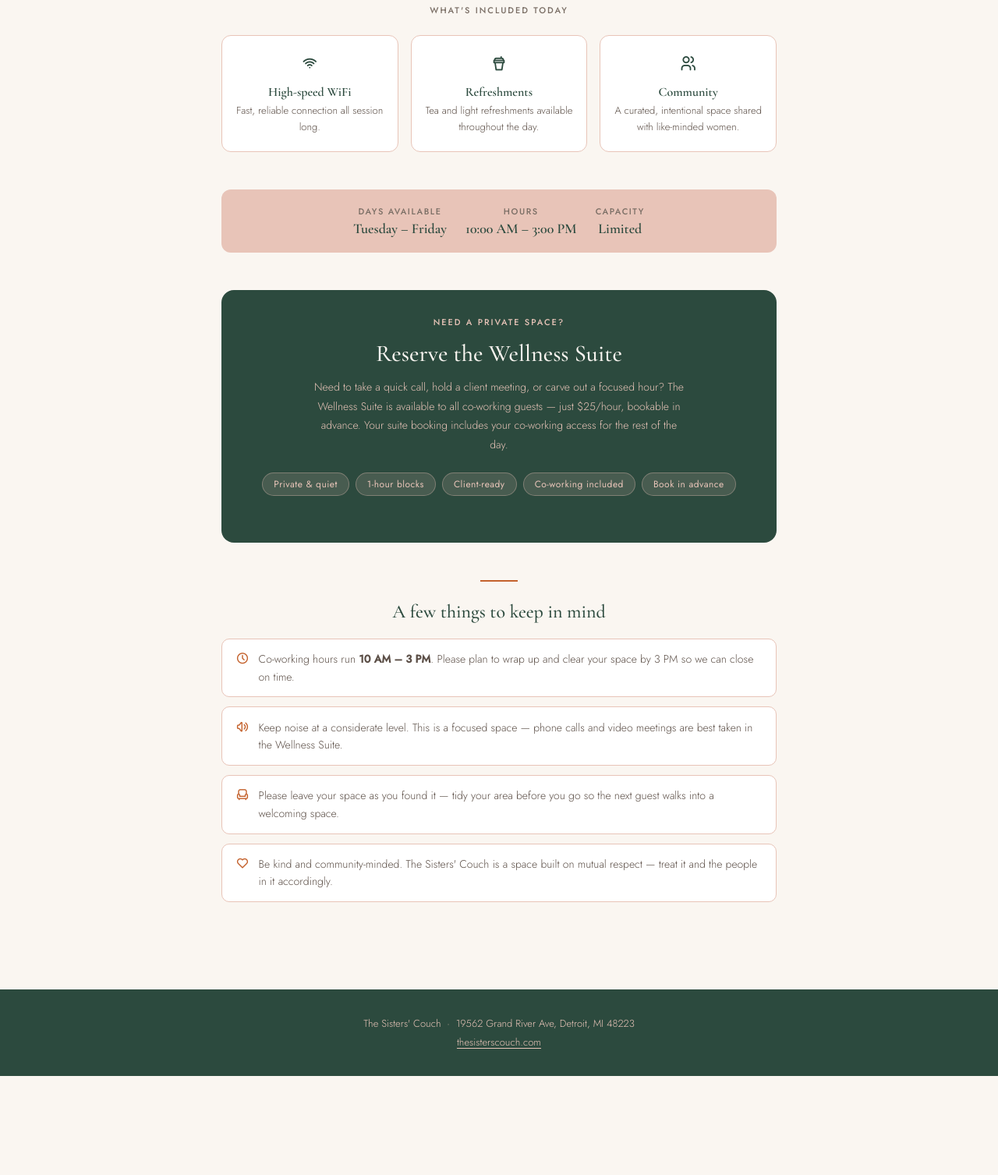
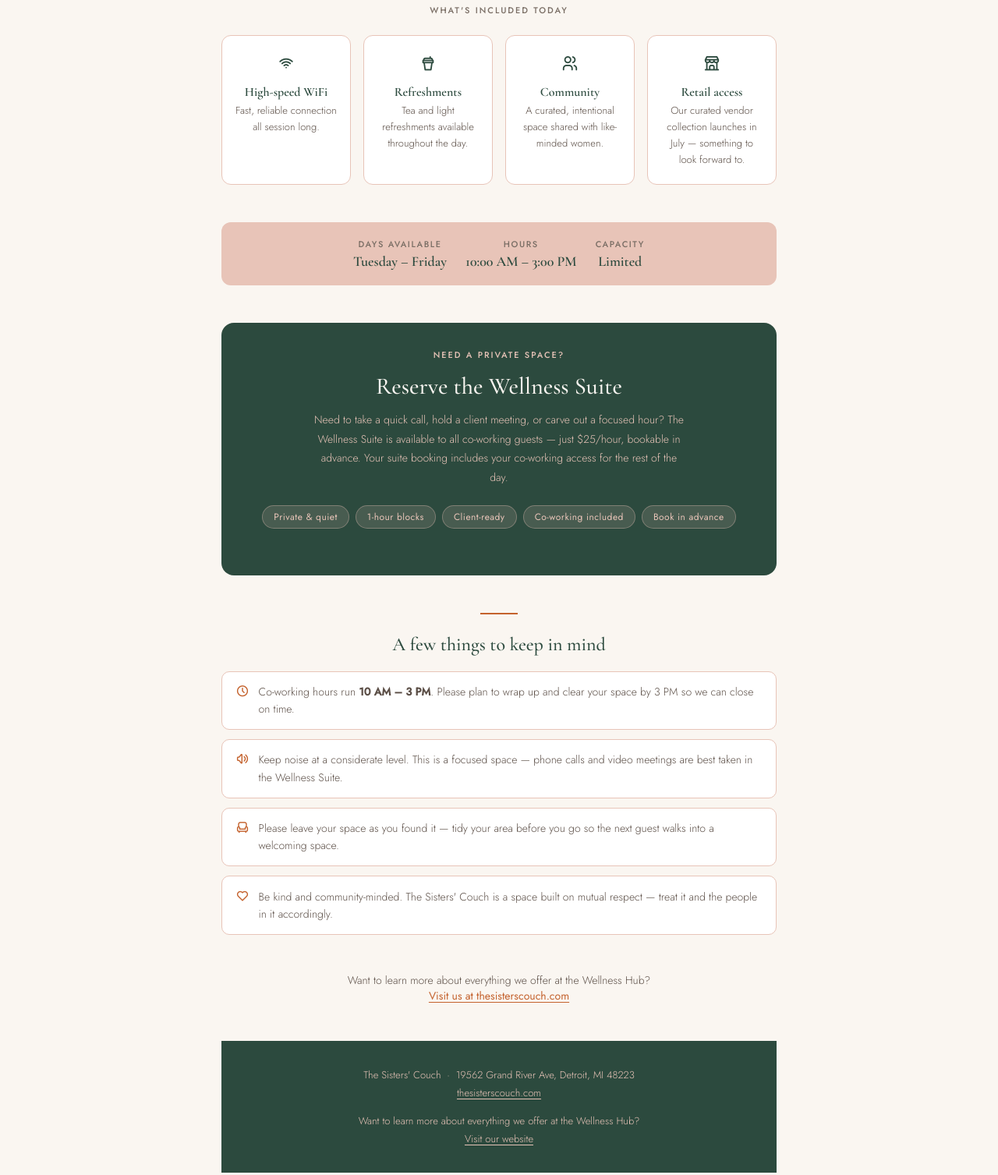
Before and after one commit to thesisterscouch/coworkingconfirmation, a plain HTML site: page index.html in a window 1280 px wide. Shown: the part 480-1987 px from the top of the page at 78% size. Before the commit the page ends 1860 px from the top, so only its background shows below. Drawn offline with nearby package versions, Linux system fonts and the light colour scheme; a script that the page names is missing.

Commit message:
Update index.html

```diff
--- a/index.html
+++ b/index.html
@@ -127,7 +127,7 @@
 
   .benefits-grid {
     display: grid;
-    grid-template-columns: repeat(auto-fit, minmax(180px, 1fr));
+    grid-template-columns: repeat(4, 1fr);
     gap: 1rem;
     margin-bottom: 3rem;
   }
@@ -314,7 +314,7 @@
     text-underline-offset: 3px;
   }
 
-  @media (max-width: 520px) {
+  @media (max-width: 600px) {
     .benefits-grid { grid-template-columns: 1fr 1fr; }
     .suite-section { padding: 1.5rem 1.25rem; }
   }
@@ -359,7 +359,11 @@
       <h3>Community</h3>
       <p>A curated, intentional space shared with like-minded women.</p>
     </div>
-
+    <div class="benefit-card">
+      <div class="benefit-icon"><i class="ti ti-building-store" aria-hidden="true"></i></div>
+      <h3>Retail access</h3>
+      <p>Our curated vendor collection launches in July — something to look forward to.</p>
+    </div>
   </div>
 
   <div class="hours-bar">
@@ -415,14 +419,22 @@
       </li>
     </ul>
   </div>
+  <p style="font-family: 'Jost', sans-serif; font-size: 14px; font-weight: 300; color: var(--text-mid); text-align: center; margin-bottom: 3rem;">
+    Want to learn more about everything we offer at the Wellness Hub?<br />
+    <a href="https://www.thesisterscouch.com" style="color: var(--terracotta); text-decoration: underline; text-underline-offset: 3px; font-weight: 400;">Visit us at thesisterscouch.com</a>
+  </p>
 
-</main>
+
 
 <footer>
   <p>
     The Sisters' Couch &nbsp;·&nbsp; 19562 Grand River Ave, Detroit, MI 48223<br />
     <a href="https://thesisterscouch.com">thesisterscouch.com</a>
   </p>
+  <p style="margin-top: 0.75rem;">
+    Want to learn more about everything we offer at the Wellness Hub?<br />
+    <a href="https://www.thesisterscouch.com">Visit our website</a>
+  </p>
 </footer>
 
 </body>
```
